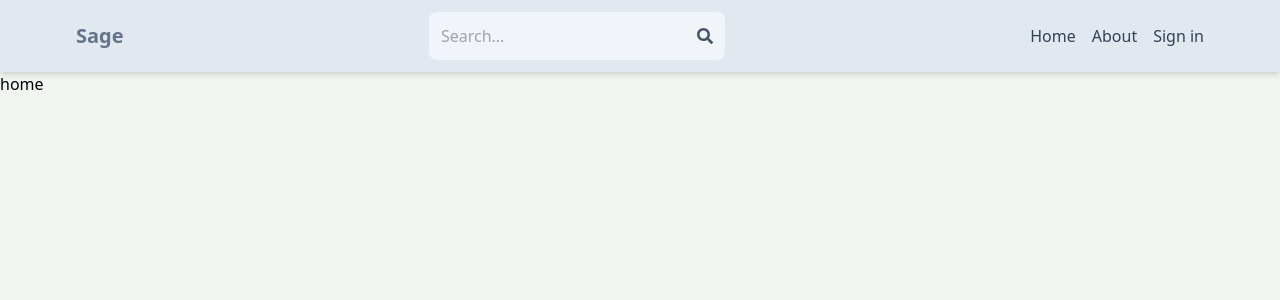
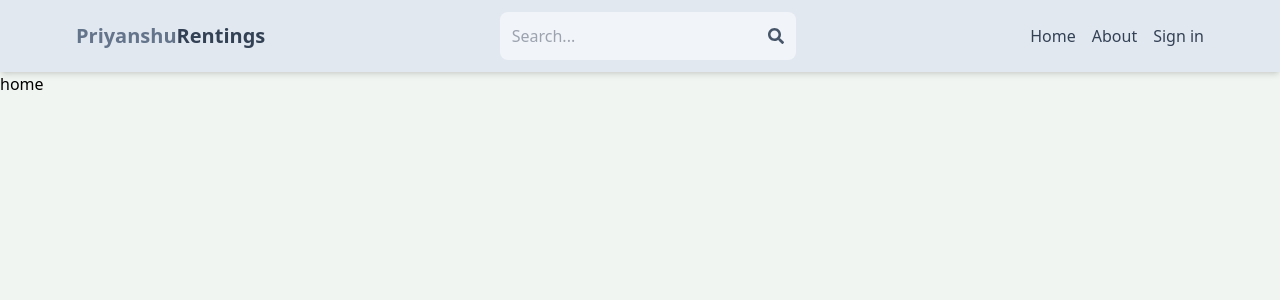
Before and after one commit to rashup198/Renter, a React (Vite) app in the folder renting/: page / in a window 1280 px wide. Shown: the top 300 px of the page. Built offline with nearby package versions, Linux system fonts and the light colour scheme; no server answers.

Commit message:
Updated Header.jsx

```diff
--- a/renting/src/Componets/Header.jsx
+++ b/renting/src/Componets/Header.jsx
@@ -27,8 +27,8 @@
       <div className='flex justify-between items-center max-w-6xl mx-auto p-3'>
         <Link to='/'>
           <h1 className='font-bold text-sm sm:text-xl flex flex-wrap'>
-            <span className='text-slate-500'>Sage</span>
-            <span className='text-slate-700'></span>
+            <span className='text-slate-500'>Priyanshu</span>
+            <span className='text-slate-700'>Rentings</span>
           </h1>
         </Link>
         <form
```
